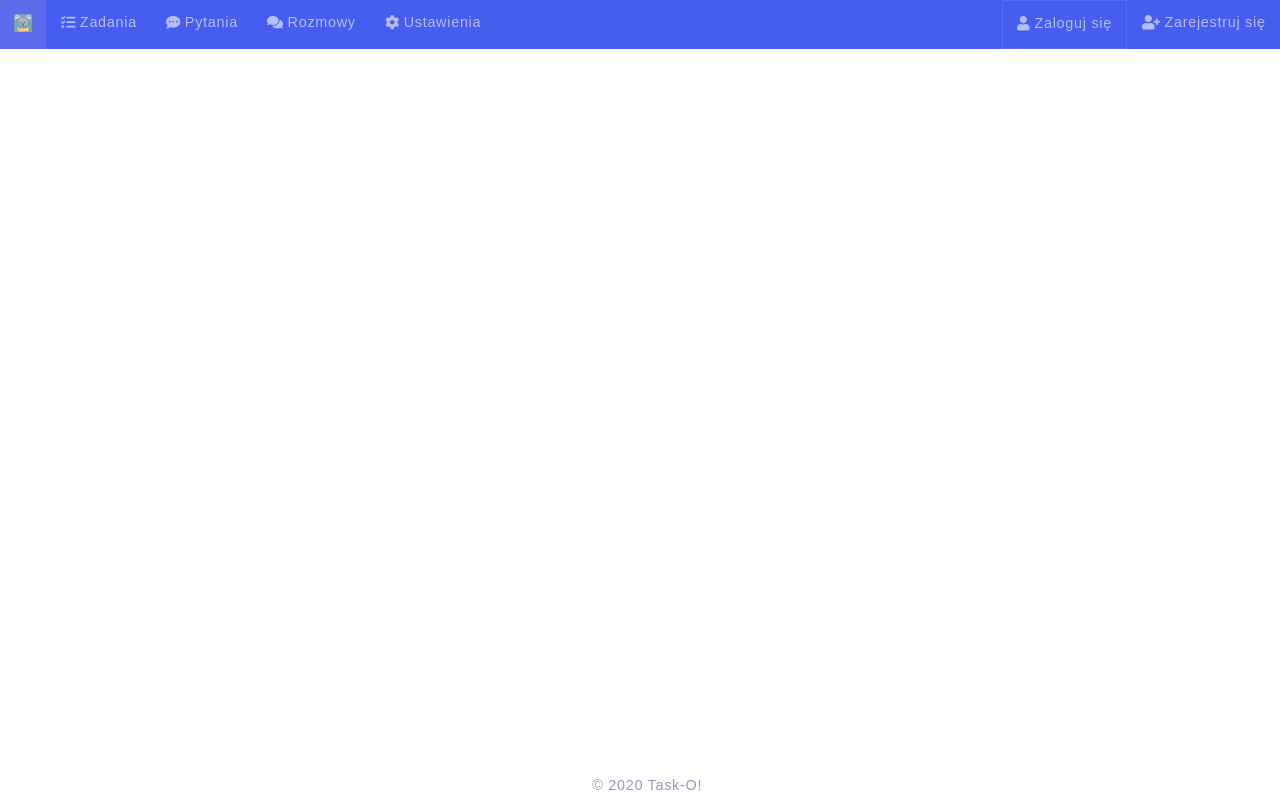
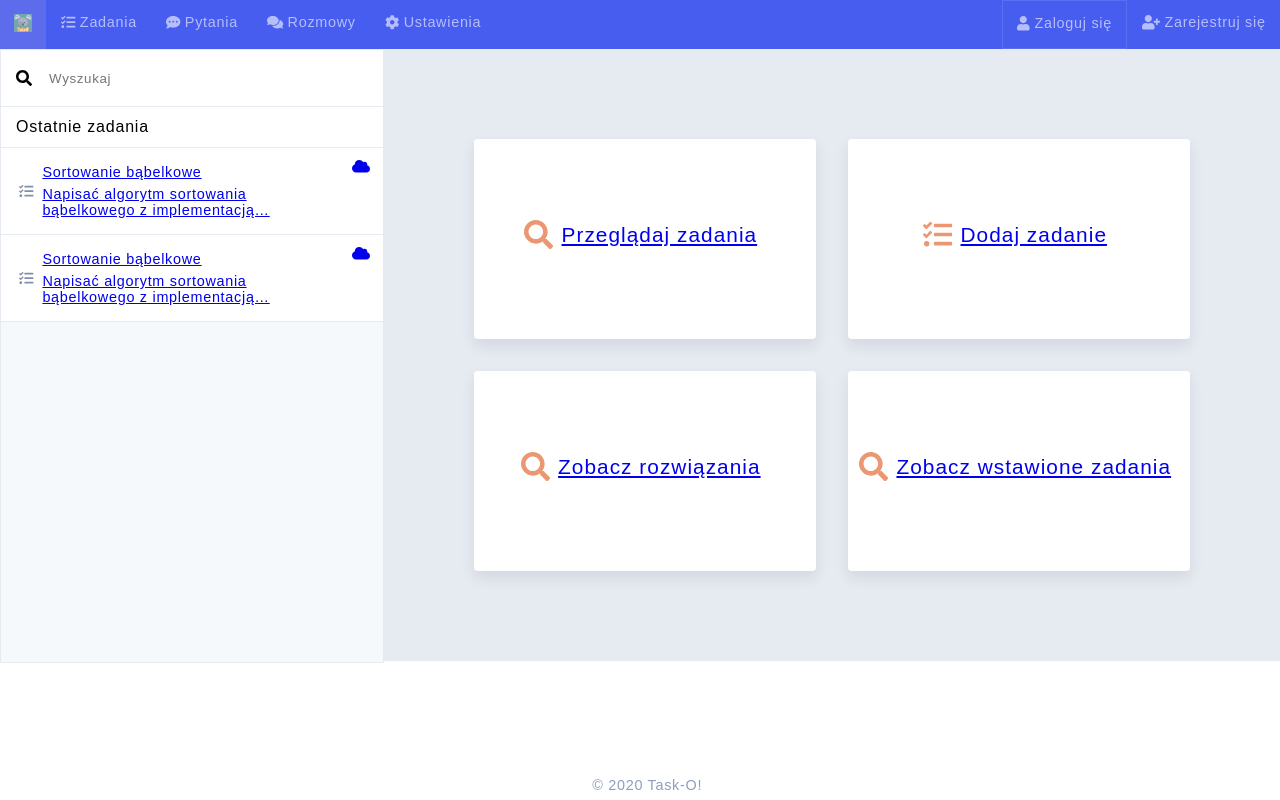
Before and after one commit to FilipHalon/Task-O, a React (Create React App) app: page / in a window 1280 px wide. Built offline with nearby package versions, Linux system fonts and the light colour scheme.

Commit message:
Profile page ready.

```diff
--- /dev/null
+++ b/src/components/RecentTask.jsx
@@ -0,0 +1,22 @@
+import React from 'react';
+import { FontAwesomeIcon } from '@fortawesome/react-fontawesome';
+import { faTasks, faCloud } from '@fortawesome/free-solid-svg-icons';
+import { Link } from 'react-router-dom';
+
+
+export default () => {
+    return (
+        <div className="recent-task">
+            <span><FontAwesomeIcon icon={faTasks} /></span>
+            <Link to="/">
+                <span className="recent-task-description">
+                    <span>Sortowanie bąbelkowe</span>
+                    <span>Napisać algorytm sortowania bąbelkowego z implementacją…</span>
+                </span>
+            </Link>
+            <Link to="/new-solution-add">
+                <span><FontAwesomeIcon icon={faCloud} /></span>
+            </Link>
+        </div>
+    )
+}
--- /dev/null
+++ b/src/components/TaskSidebar.jsx
@@ -0,0 +1,28 @@
+import React, { useState } from 'react';
+import { FontAwesomeIcon } from '@fortawesome/react-fontawesome';
+import { faSearch } from '@fortawesome/free-solid-svg-icons';
+import RecentTask from './RecentTask';
+
+export default () => {
+    const [recentTasks, setRecentTasks] = useState([]);
+
+    const handleSearch = e => {
+        setRecentTasks(e.target.value);
+    }
+
+    return (
+        <section className="sidebar">
+            <div className="search-area">
+                <FontAwesomeIcon icon={faSearch} />
+                <input type="text" placeholder="Wyszukaj" onChange={handleSearch}/>
+            </div>
+            <div className="recent-task-list">
+                <div>Ostatnie zadania</div>
+                <ul>
+                    <li><RecentTask /></li>
+                    <li><RecentTask /></li>
+                </ul>
+            </div>
+        </section>
+    )
+}
--- a/src/views/App.jsx
+++ b/src/views/App.jsx
@@ -3,14 +3,16 @@ import '@fortawesome/fontawesome-svg-core/styles.css';
 import Header from '../components/Navbar';
 import Footer from '../components/Footer';
 import { Switch, Route, BrowserRouter } from 'react-router-dom';
+import ProfilePage from './ProfilePage';
 
 export default () => {
     return (
         <BrowserRouter>
             <Header />
             <Switch>
+                <main>
                     <Route path="/profile">
-
+                        <ProfilePage />
                     </Route>
                     <Route path="/login">
 
@@ -19,8 +21,9 @@ export default () => {
 
                     </Route>
                     <Route path="/">
-
+                        <ProfilePage />
                     </Route>
+                </main>
             </Switch>
             <Footer />
         </BrowserRouter>
--- /dev/null
+++ b/src/views/ProfilePage.jsx
@@ -0,0 +1,37 @@
+import React from 'react';
+import TaskSidebar from "../components/TaskSidebar";
+import { Link } from 'react-router-dom';
+import { FontAwesomeIcon } from '@fortawesome/react-fontawesome';
+import { faTasks, faSearch } from '@fortawesome/free-solid-svg-icons';
+
+export default props => {
+    const isDeveloperAccount = props.accountType === "developer"
+
+    return (
+        <React.Fragment>
+            <TaskSidebar/>
+            <section className="task-description">
+                <div className="task-description">
+                    <div className="task-area">
+                        <Link to="/active-tasks">
+                            <div className="profile-action"><span><FontAwesomeIcon icon={faSearch} /></span><span>Przeglądaj zadania</span></div>
+                        </Link>
+                        {!isDeveloperAccount &&
+                        <Link to="/new-task-add">
+                            <div className="profile-action"><span><FontAwesomeIcon icon={faTasks} /></span><span>Dodaj zadanie</span></div>
+                        </Link>
+                        }
+                        <Link to="/added-tasks">
+                            <div className="profile-action"><span><FontAwesomeIcon icon={faSearch} /></span><span>Zobacz rozwiązania</span></div>
+                        </Link>
+                        {!isDeveloperAccount &&
+                        <Link to="/added-tasks">
+                            <div className="profile-action"><span><FontAwesomeIcon icon={faSearch} /></span><span>Zobacz wstawione zadania</span></div>
+                        </Link>
+                        }
+                    </div>
+                </div>
+            </section>
+        </React.Fragment>
+    )
+};
```
Lines whose indentation alone changed are shown as unchanged.
